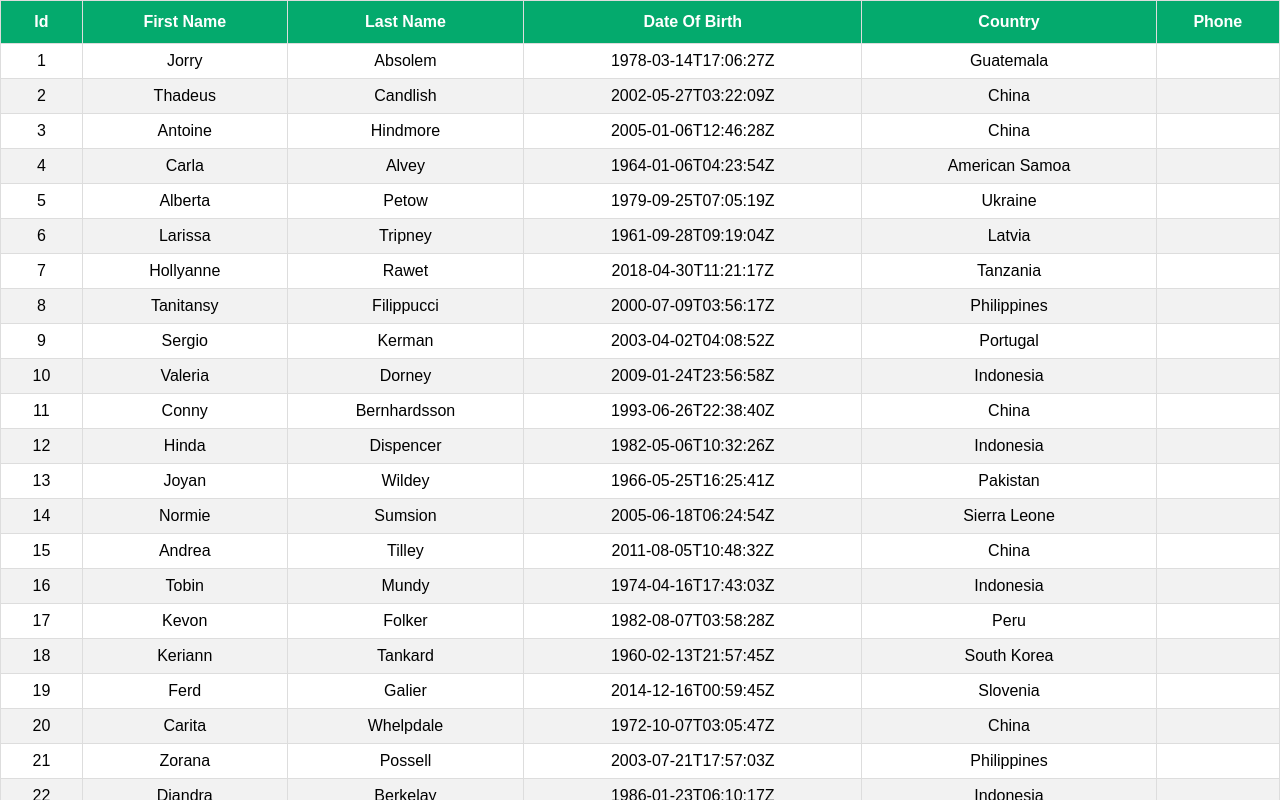
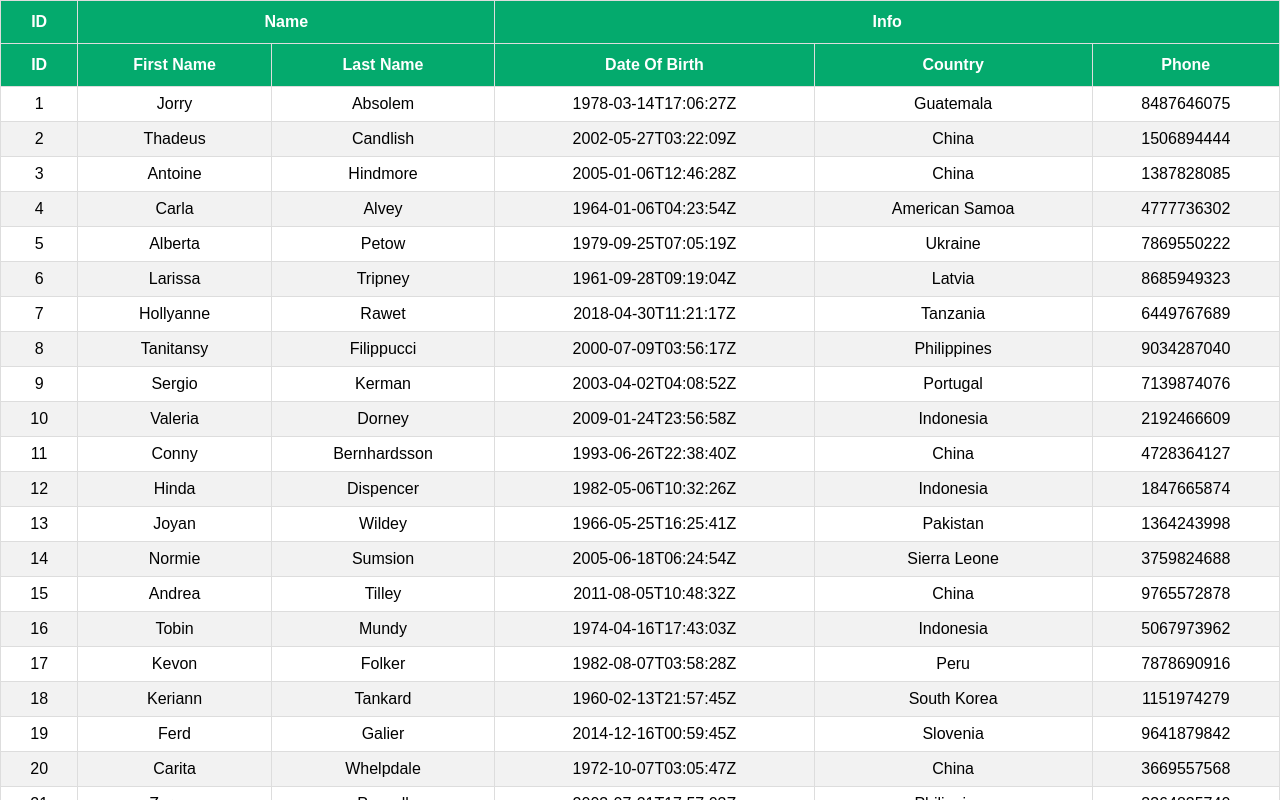
Before and after one commit to sumanmannacs1996/react-table-app, a React (Create React App) app: page / in a window 1280 px wide. Shown: the top 800 px of the page. Built offline with nearby package versions, Linux system fonts and the light colour scheme.

Commit message:
Added code For Group Columns Header

```diff
--- a/src/components/BasicTable.js
+++ b/src/components/BasicTable.js
@@ -1,12 +1,13 @@
 import React,{useMemo} from 'react';
 import {useTable} from 'react-table';
-import {COLUMNS} from './columns';
+import {COLUMNS,GROUPED_COLUMNS} from './columns';
 import MOCK_DATA from '../data/MOCK_DATA.json';
 import './TableStyle.css'
 
 function BasicTable() {
     const data = useMemo(()=>MOCK_DATA,[]);
-    const columns = useMemo(()=>COLUMNS,[]);
+    //const columns = useMemo(()=>COLUMNS,[]);
+    const columns = useMemo(()=>GROUPED_COLUMNS,[]);
 
     const {getTableProps,getTableBodyProps,headerGroups,rows,prepareRow} = useTable({
         columns,
--- a/src/components/columns.js
+++ b/src/components/columns.js
@@ -23,3 +23,46 @@
         Header:'Phone',
     }
 ]
+
+export const GROUPED_COLUMNS =[
+    {
+        Header:'ID',
+        columns:[
+            {
+                Header:'ID',
+                accessor:'id',
+                disableFilters:true
+            }
+        ]
+    },
+    {
+        Header:"Name",
+        columns:[
+            {
+                Header:'First Name',
+                accessor:'first_name',
+            },
+            {
+                Header:'Last Name',
+                accessor:'last_name',
+            },
+        ]
+    },
+    {
+       Header: "Info",
+       columns:[
+        {
+            Header:'Date Of Birth',
+            accessor:'date_of_birth',
+        },
+        {
+            Header:'Country',
+            accessor:'country',
+        },
+        {
+            Header:'Phone',
+            accessor:'phone',
+        }
+       ]
+    }
+]
```
